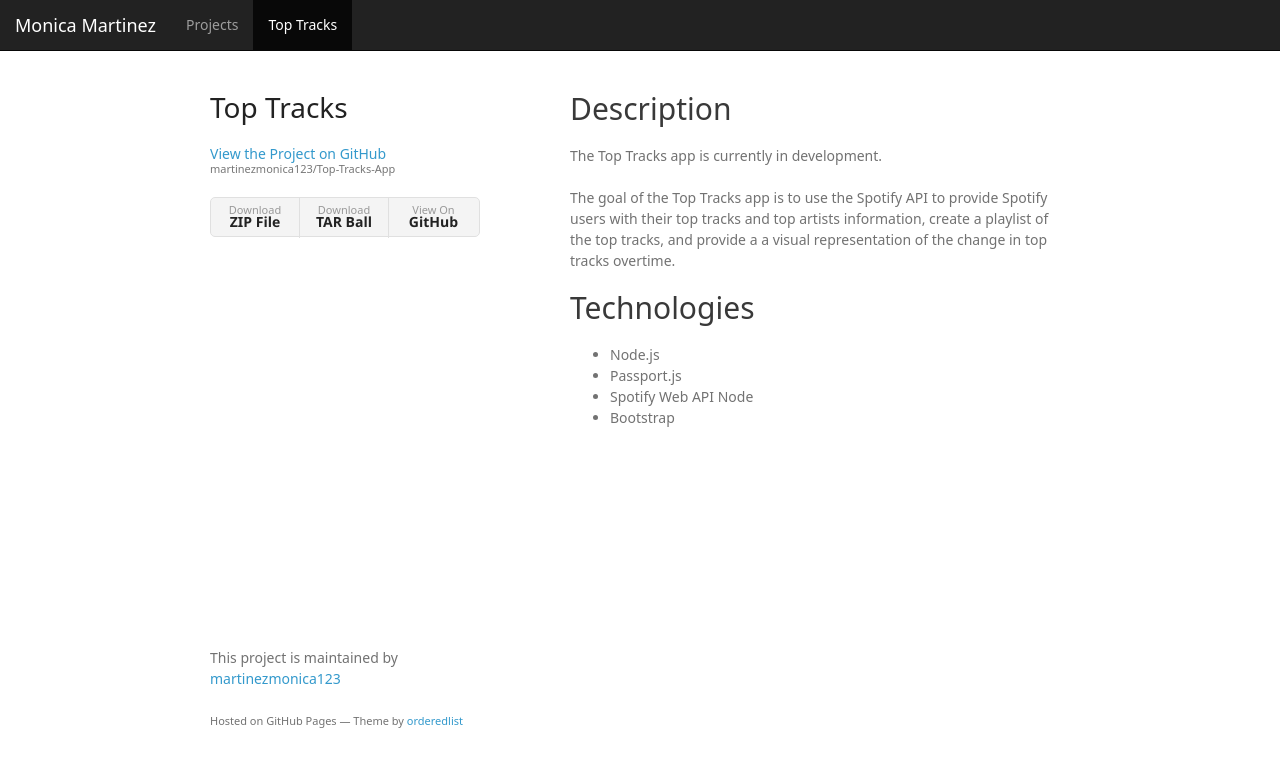
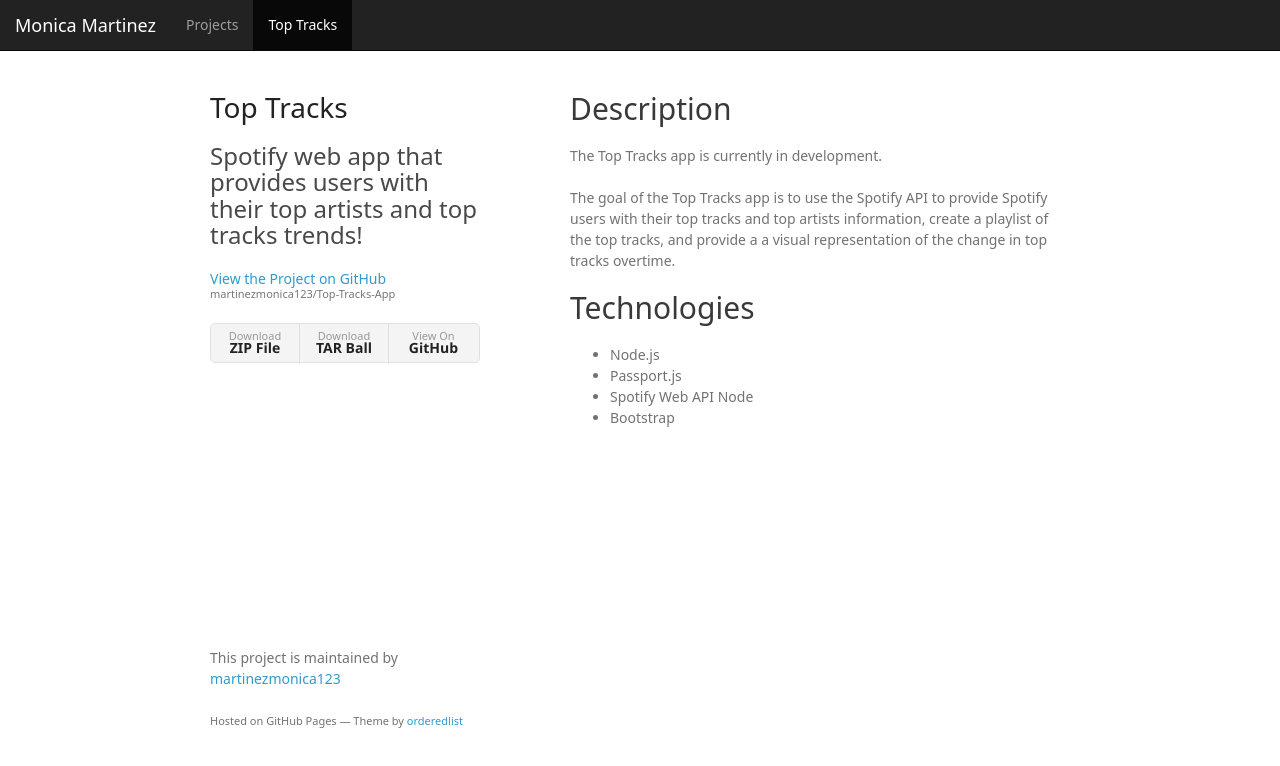
Before and after one commit to martinezmonica123/Top-Tracks-App, a plain HTML site: page index.html in a window 1280 px wide. Drawn offline with nearby package versions, Linux system fonts and the light colour scheme; a web font is replaced by a local one.

Commit message:
Update index.html

```diff
--- a/index.html
+++ b/index.html
@@ -33,7 +33,7 @@
       <header>
         <br><br>
         <h1>Top Tracks</h1>
-        <p></p>
+        <h3>Spotify web app that provides users with their top artists and top tracks trends!</h3>
         <p class="view"><a href="https://github.com/martinezmonica123/Top-Tracks-App">View the Project on GitHub <small>martinezmonica123/Top-Tracks-App</small></a></p>
         <ul>
           <li><a href="https://github.com/martinezmonica123/Top-Tracks-App/zipball/master">Download <strong>ZIP File</strong></a></li>
```
